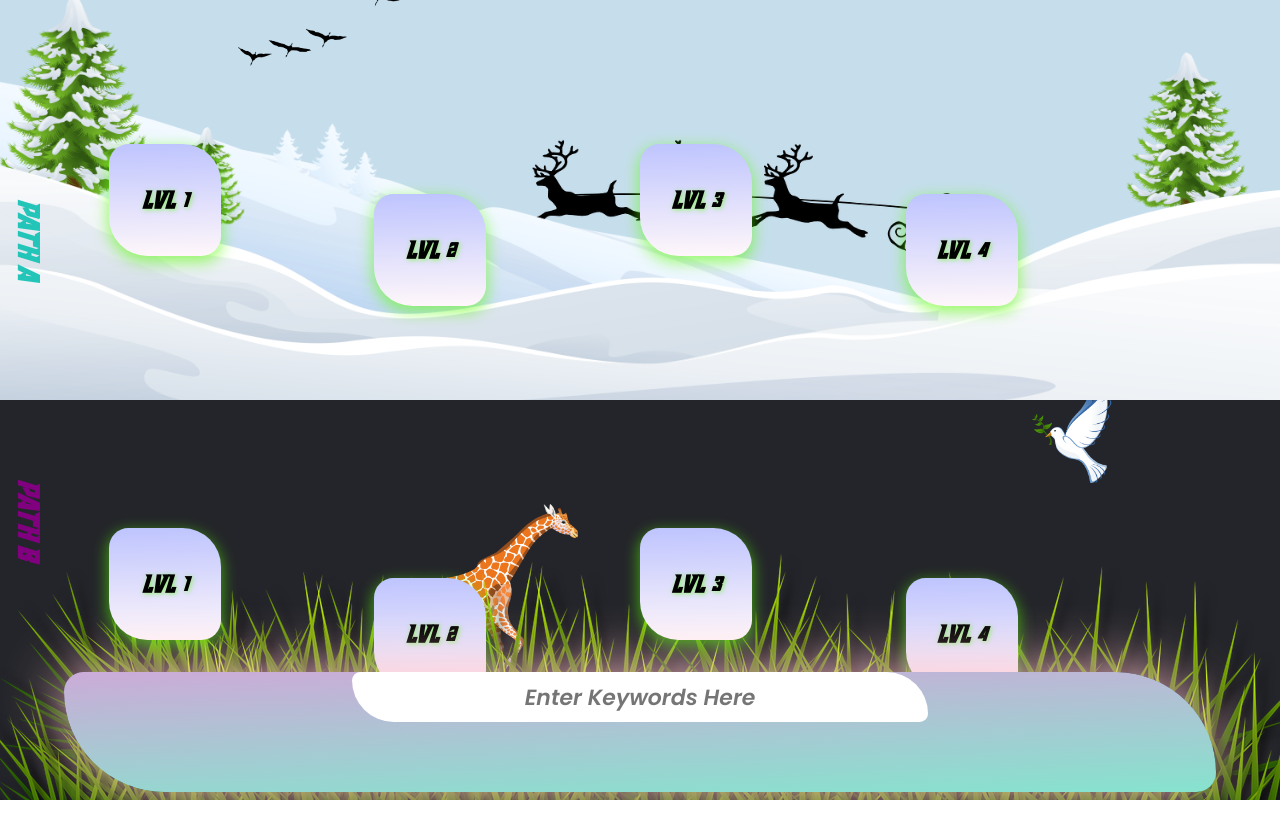
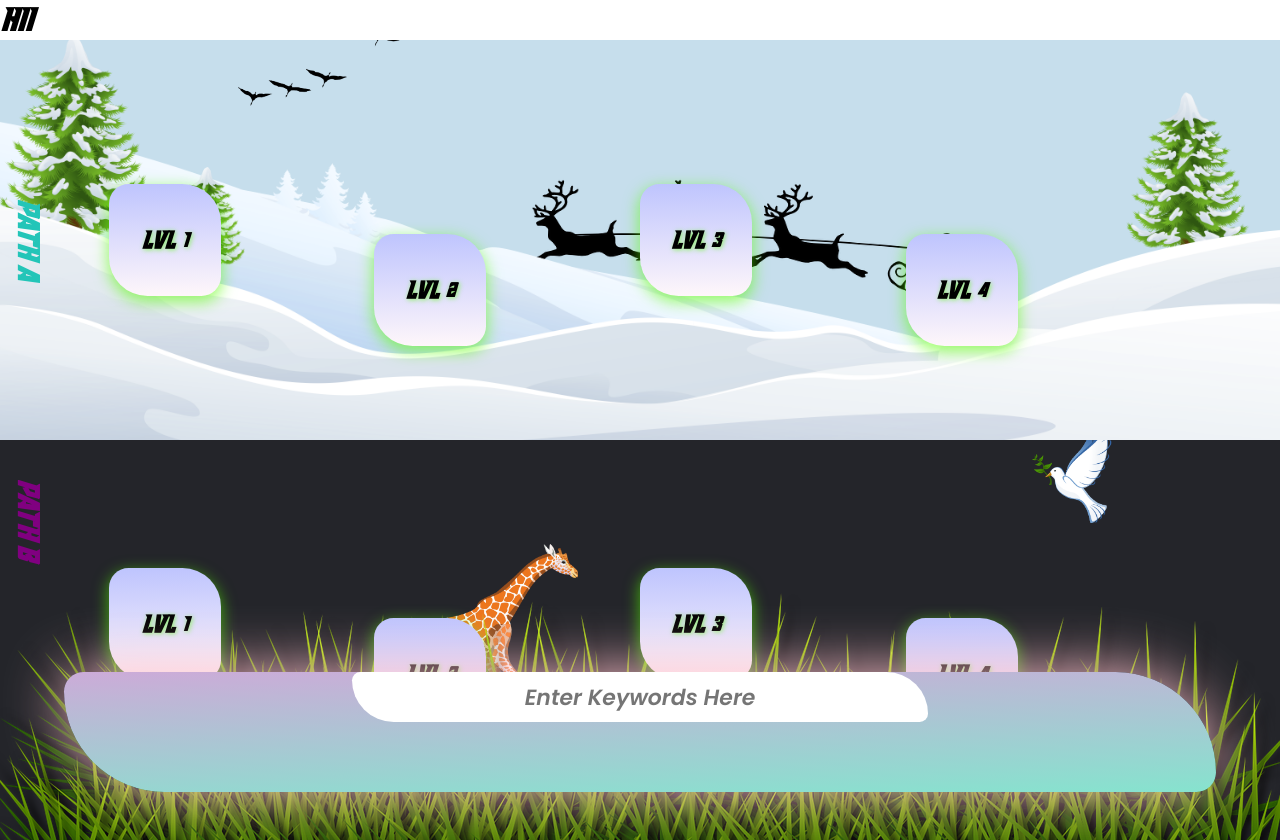
Before and after one commit to AshifAli007/breakthrucode, a React (Create React App) app: page /event in a window 1280 px wide. Before the commit the page ends 800 px from the top, so only its background shows below. Built offline with nearby package versions, Linux system fonts and the light colour scheme; some icons are missing.

Commit message:
deploy complete

```diff
--- a/src/containers/MainLayout/MainLayout.js
+++ b/src/containers/MainLayout/MainLayout.js
@@ -11,6 +11,7 @@ class Main extends Component {
         )
         return (
             <div>
+                <h1>hii</h1>
                 {routes}
             </div>
         )
```
